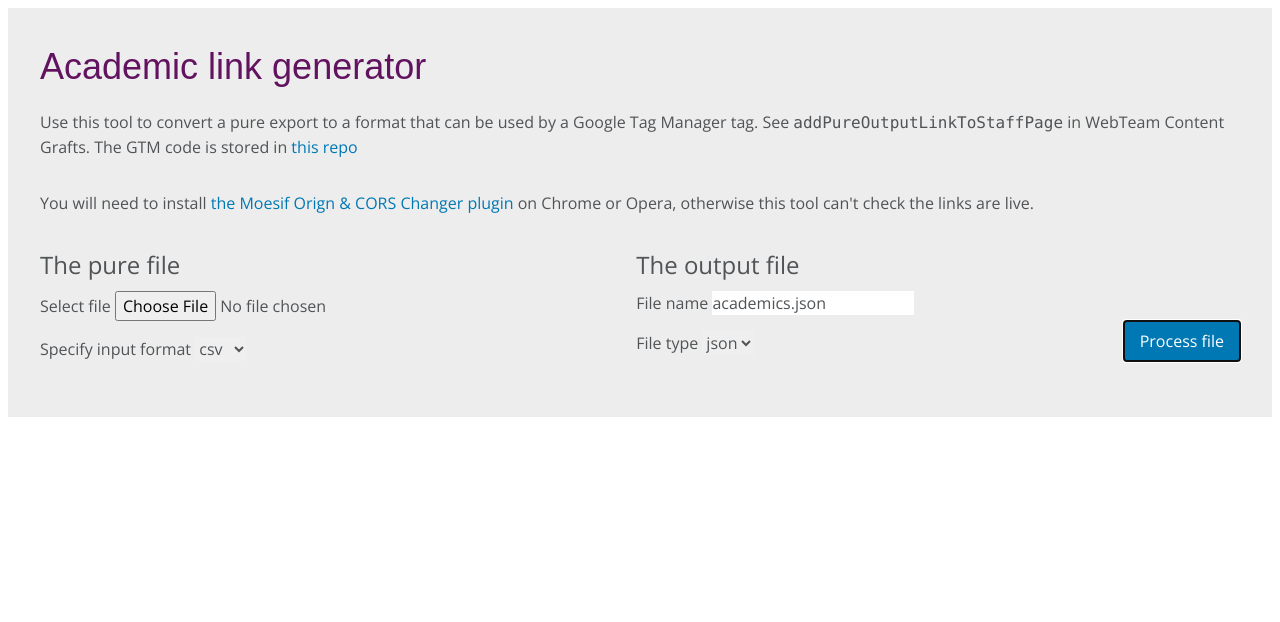
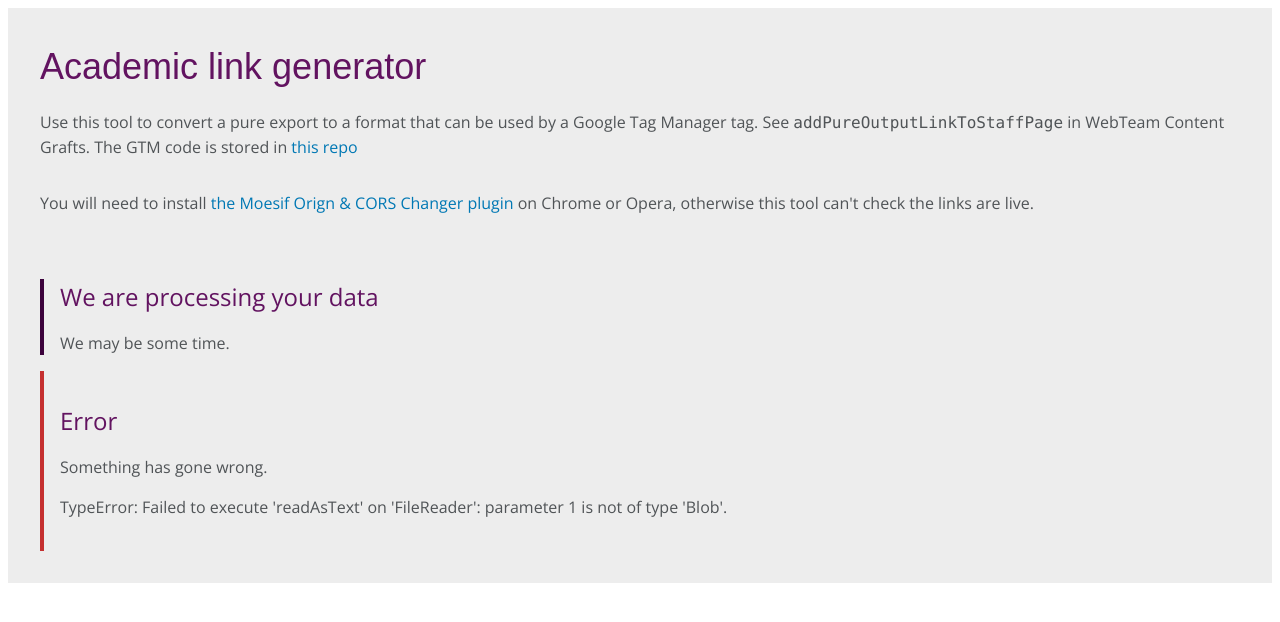
Before and after one commit to WebTeamUoP/html2academics, a Vue app: page / in a window 1280 px wide. Both pictures are taken after a click on the button "Process file". Shown: the top 622 px of the page. Built offline with nearby package versions, Linux system fonts and the light colour scheme.

Commit message:
User feedback being given
- Display panels in the UI
- Passing a function to Fef  for reporting errors to the user

```diff
--- a/src/components/App.vue
+++ b/src/components/App.vue
@@ -32,6 +32,7 @@
 			</div>
 			<div class="py-4">
 				<form
+					v-show="!isProcessing"
 					class="flex justify-between items-start"
 					@submit.prevent="startProcessing"
 				>
@@ -106,16 +107,53 @@
 				</form>
 			</div>
 			<div
+				v-show="isProcessing"
+				class="border-l-4 border-purple-dark"
+			>
+				<p class="m-4 text-2xl text-purple-light">
+					We are processing your data
+				</p>
+				<p class="m-4">
+					We may be some time.
+				</p>
+			</div>
+			<div
 				v-show="readyToDownload"
-				class="py-4"
+				class="border-l-4 border-green-600 py-4"
 			>
+				<p class="m-4 text-2xl text-purple-light">
+					Success
+				</p>
+				<p class="m-4">
+					Here is your data. Click <code>Download</code> to save it.
+				</p>
 				<a
 					id="downloadLink"
 					target="_blank"
 					href=""
-					class="btn-blue"
+					class="m-4 btn-blue"
 					download=""
 				>Download</a>
+			</div>
+
+			<div
+				v-if="error"
+				class="border-l-4 border-red-700 py-4"
+			>
+				<p class="m-4 text-2xl text-purple-light">
+					Error
+				</p>
+				<p class="m-4">
+					Something has gone wrong.
+				</p>
+
+				<p
+					v-for="(err, i) in errorLog"
+					:key="i"
+					class="m-4"
+				>
+					{{ err }}
+				</p>
 			</div>
 		</div>
 	</main>
@@ -134,11 +172,14 @@ import { yeahNah } from '../utils/utils';
 export default Vue.extend({
 	data() {
 		return {
+			isProcessing: false,
 			processor: '',
 			inputFormat: 'csv',
 			readyToDownload: false,
 			outputName: 'academics.json',
 			outputFormat: 'json',
+			error: false,
+			errorLog: [],
 		};
 	},
 	computed: {
@@ -161,7 +202,9 @@ export default Vue.extend({
 			}
 		},
 		startProcessing() {
+			this.isProcessing = true;
 			this.processor = new Fef('#uploadForm', this.inputFormat, {
+				displayError: this.setError,
 				platform: 'browser',
 				browser: {
 					downloadLinkElem: document.getElementById('downloadLink'),
@@ -277,8 +320,15 @@ export default Vue.extend({
 			this.processor.run(this.outputName, this.outputFormat);
 		},
 		setReadyToDownload() {
+			this.isProcessing = false;
 			this.readyToDownload = true;
 			console.log('Set readyToDownload to true');
+		},
+		setError(message) {
+			this.error = true;
+			if (message) {
+				this.errorLog.push(message);
+			}
 		},
 	},
 });
--- a/src/fef/fef.js
+++ b/src/fef/fef.js
@@ -109,6 +109,9 @@ export class Fef {
 			.then(() => this.validate(this))
 			.then(() => this.save(format, outputPath, this))
 			.then((x) => console.log('from process: ', x))
-			.catch((err) => console.error(err));
+			.catch((err) => {
+				console.error(err);
+				this.options.displayError(err);
+			});
 	}
 }
```
